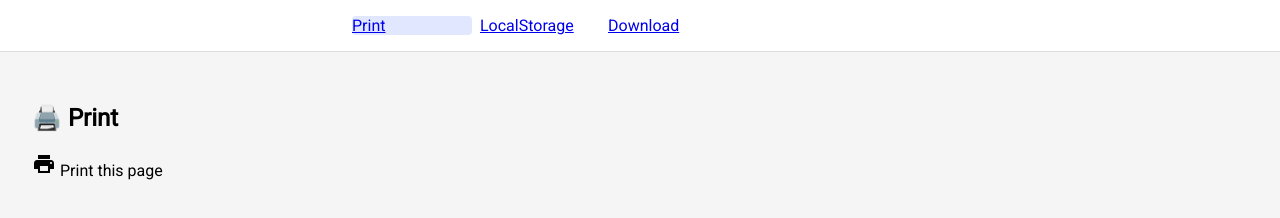
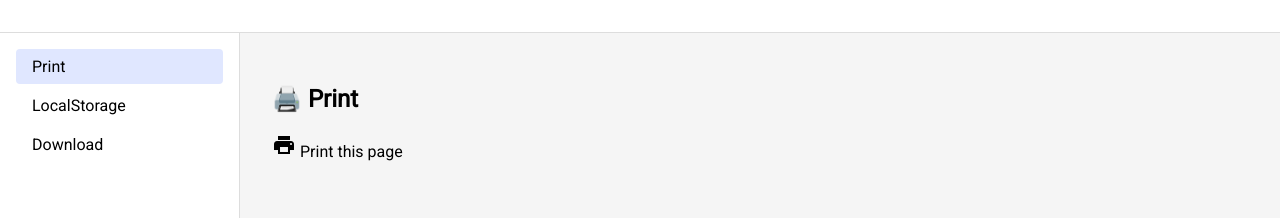
Before and after one commit to james-sanderlin/web-testing, a plain HTML site: page index.html in a window 1280 px wide. Shown: the top 218 px of the page. Drawn offline with Linux system fonts and the light colour scheme.

Commit message:
Updating navigation

```diff
--- a/index.html
+++ b/index.html
@@ -16,39 +16,63 @@
       background: #f5f5f5;
     }
     header {
-      display: flex;
-      align-items: center;
       background: white;
       border-bottom: 1px solid #ddd;
       padding: 1rem;
       box-sizing: border-box;
-      gap: 1rem;
     }
     #search {
       width: 320px;
       margin-bottom: 0;
     }
+    .main-layout {
+      display: flex;
+      flex: 1 1 auto;
+      height: 100%;
+      min-height: 0;
+    }
+    nav {
+      width: 240px;
+      background: white;
+      border-right: 1px solid #ddd;
+      padding: 1rem 0;
+      box-sizing: border-box;
+      display: flex;
+      flex-direction: column;
+      min-height: 0;
+    }
     #nav-links {
       display: flex;
-      flex-direction: row;
-      gap: 0.5rem;
+      flex-direction: column;
+      gap: 0.25rem;
       background: none;
       border: none;
-      padding: 0;
+      padding: 0 1rem;
+      list-style: none;
+      margin: 0;
+      flex: 1 1 auto;
     }
-    md-list-item {
+    #nav-links li {
       cursor: pointer;
       min-width: 120px;
       border-radius: 4px;
       transition: background 0.2s;
+      padding: 0.5rem 1rem;
+      font-size: 1rem;
+      outline: none;
+      user-select: none;
     }
-    md-list-item.selected, md-list-item[aria-selected="true"] {
+    #nav-links li.selected, #nav-links li[aria-selected="true"] {
       background: #e0e7ff;
+    }
+    #nav-links li:focus {
+      box-shadow: 0 0 0 2px #6366f1;
     }
     main#content {
       flex-grow: 1;
       padding: 2rem;
       overflow-y: auto;
+      min-width: 0;
     }
   </style>
 </head>
@@ -60,11 +84,13 @@
       type="search"
       autocomplete="off"
     ></md-outlined-text-field>
-    <md-list id="nav-links"></md-list>
   </header>
-
-  <main id="content">Loading…</main>
-
+  <div class="main-layout">
+    <nav>
+      <ul id="nav-links"></ul>
+    </nav>
+    <main id="content">Loading…</main>
+  </div>
   <script src="main.js"></script>
 </body>
 </html>
--- a/main.js
+++ b/main.js
@@ -15,8 +15,8 @@ function renderNav(filter = "") {
   navList.innerHTML = "";
   filteredFeatures = features.filter(f => f.name.toLowerCase().includes(filter.toLowerCase()));
   filteredFeatures.forEach((f, i) => {
-    const item = document.createElement("md-list-item");
-    item.innerHTML = `<a href="${f.route}">${f.name}</a>`;
+    const item = document.createElement("li");
+    item.textContent = f.name;
     item.tabIndex = 0;
     if (i === 0) {
       item.classList.add('selected');
@@ -38,7 +38,7 @@ search.addEventListener("input", e => {
 });
 
 search.addEventListener("keydown", e => {
-  const items = navList.querySelectorAll('md-list-item');
+  const items = navList.querySelectorAll('li');
   if (!items.length) return;
   if (e.key === 'ArrowDown') {
     e.preventDefault();
@@ -47,7 +47,7 @@ search.addEventListener("keydown", e => {
     selectedIdx = (selectedIdx + 1) % items.length;
     items[selectedIdx].classList.add('selected');
     items[selectedIdx].setAttribute('aria-selected', 'true');
-    items[selectedIdx].scrollIntoView({ block: 'nearest' });
+    items[selectedIdx].focus();
   } else if (e.key === 'ArrowUp') {
     e.preventDefault();
     items[selectedIdx]?.classList.remove('selected');
@@ -55,7 +55,7 @@ search.addEventListener("keydown", e => {
     selectedIdx = (selectedIdx - 1 + items.length) % items.length;
     items[selectedIdx].classList.add('selected');
     items[selectedIdx].setAttribute('aria-selected', 'true');
-    items[selectedIdx].scrollIntoView({ block: 'nearest' });
+    items[selectedIdx].focus();
   } else if (e.key === 'Enter') {
     e.preventDefault();
     items[selectedIdx]?.click();
```
